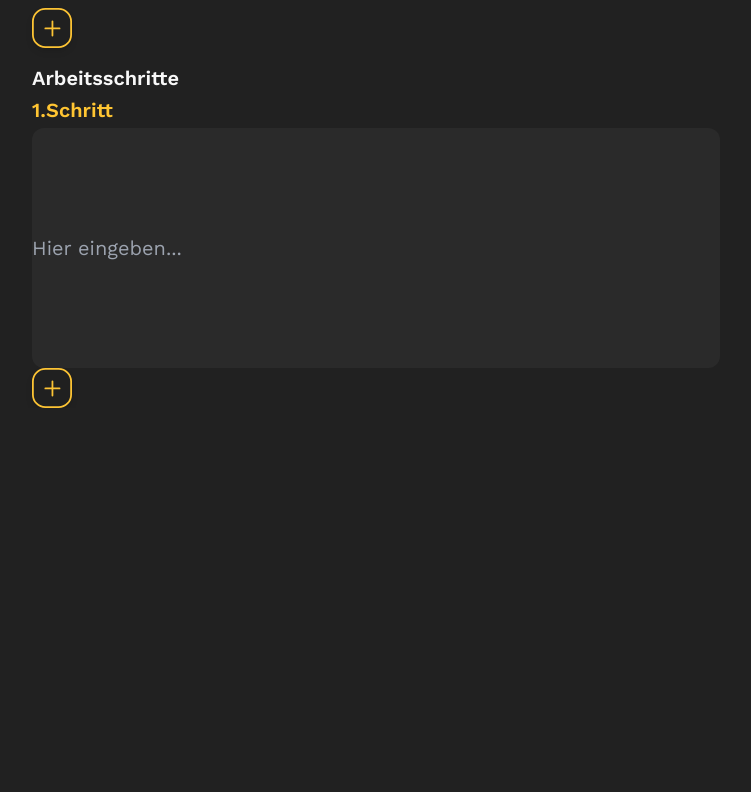
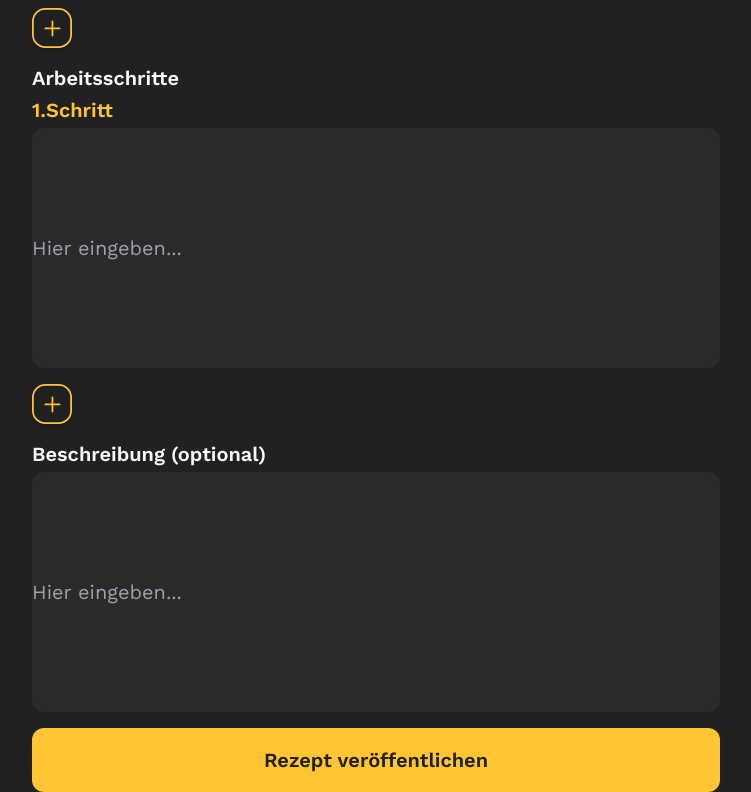
Before and after one commit to LucasOe/dishcovery, a SvelteKit app: page /add-recipe in a window 1280 px wide. Shown: the part 847-1639 px from the top of the page, without its empty margins (264-1015 px from the left). Before the commit the page ends 1255 px from the top, so only its background shows below. Built offline with nearby package versions, Linux system fonts and the light colour scheme.

Commit message:
Bild hinzufügen hat noch keine Funktion

```diff
--- a/src/routes/add-recipe/+page.svelte
+++ b/src/routes/add-recipe/+page.svelte
@@ -7,7 +7,8 @@
 	import ClockIcon from '../../assets/icons/clock.svg';
 	import PriceIcon from '../../assets/icons/price.svg';
 	import { onMount } from 'svelte';
-	import { relative } from '__sveltekit/paths';
+
+	//Picture
 
 	//Kind
 	let buttons = [
@@ -49,7 +50,7 @@
 	//Difficult
 	let isOpenDifficult = false;
 	let selectedDifficult = null;
-	let difficults = ['leicht', 'mittel', 'schwer',];
+	let difficults = ['leicht', 'mittel', 'schwer'];
 
 	onMount(() => {
 		selectedDifficult = difficults[0];
@@ -101,6 +102,7 @@
 	}
 
 	//Worksteps
+
 	let textFields = [];
 	let nextTextFieldId = 0;
 
@@ -120,7 +122,7 @@
 <div class="space-y-4">
 	<div class="flex justify-between">
 		<H1 text="Recipe Name" />
-		<a href={'/'} class=""><img alt="Close" class="w-10 h-10 drop-shadow-md" src={CloseIcon} /></a>
+		<a href={'/'}><img alt="Close" class="w-10 h-10 drop-shadow-md" src={CloseIcon} /></a>
 	</div>
 
 	<div>
@@ -129,8 +131,7 @@
 			<input
 				type="text"
 				id="title"
-				class=" text-white text-xl h-10 w-full rounded-sm"
-				style="background-color: #2A2A2A;"
+				class=" text-white text-xl h-10 w-full rounded-sm bg-[#2A2A2A]"
 				/>
 		</div>
 	</div>
@@ -150,7 +151,7 @@
 	<!-- Kind -->
 	<div>
 		<label class="text-xl font-semibold">Art</label>
-		<div class="button-box rounded-sm mt-2" style="background-color: #363636;">
+		<div class="button-box rounded-sm mt-2 bg-[#363636]">
 			<div class="buttons text-left">
 				{#each buttons as button, index (button.text)}
 					<button
@@ -167,7 +168,7 @@
 	<!-- Category -->
 	<div>
 		<label class="text-xl font-semibold">Kategorie</label>
-		<div class="button-box rounded-sm mt-2" style="background-color: #363636;">
+		<div class="button-box rounded-sm mt-2 bg-[#363636]">
 			<div class="buttons text-left">
 				{#each buttons2 as button, index2 (button.text)}
 					<button
@@ -184,7 +185,13 @@
 
 	<!-- Difficulty -->
 	<div class="flex flex-row gap-2">
-		<label class="text-xl font-semibold"><img alt="Difficulty" class="inline w-10 h-10 drop-shadow-md mr-4" src={DifficultyIcon} />Schwierigkeit</label>
+		<label class="text-xl font-semibold"
+			><img
+				alt="Difficulty"
+				class="inline w-10 h-10 drop-shadow-md mr-4"
+				src={DifficultyIcon}
+			/>Schwierigkeit</label
+		>
 	</div>
 
 	<div class="col-span-2">
@@ -195,9 +202,7 @@
 
 			<ul
 				class="absolute text-xl font-semibold rounded-md bg-[#2A2A2A] w-full overflow-y-auto z-10 shadow-md"
-				style="display: {isOpenDifficult
-					? 'block'
-					: 'none'}"
+				style="display: {isOpenDifficult ? 'block' : 'none'}"
 			>
 				{#each difficults as difficult (difficult)}
 					<li class="cursor-pointer ml-5" on:click={() => selectDifficult(difficult)}>
@@ -215,11 +220,18 @@
 	<!-- Time and Price -->
 	<div class="grid grid-flow-row-dense grid-cols-3 grid-rows-1 relative">
 		<div class="col-span-2">
-			<label class="text-xl font-semibold"><img alt="Time" class="inline w-10 h-10 drop-shadow-md mr-4" src={ClockIcon} />Zeit</label
+			<label class="text-xl font-semibold"
+				><img alt="Time" class="inline w-10 h-10 drop-shadow-md mr-4" src={ClockIcon} />Zeit</label
 			>
 		</div>
 		<div>
-			<label class="text-xl font-semibold"><img alt="Price" class="inline w-10 h-10 drop-shadow-md mr-4" src={PriceIcon}/>Preis</label>
+			<label class="text-xl font-semibold"
+				><img
+					alt="Price"
+					class="inline w-10 h-10 drop-shadow-md mr-4"
+					src={PriceIcon}
+				/>Preis</label
+			>
 		</div>
 	</div>
 
@@ -233,9 +245,7 @@
 
 				<ul
 					class="absolute text-xl font-semibold rounded-md bg-[#2A2A2A] h-20 w-full overflow-y-auto z-10"
-					style="display: {isOpenTime
-						? 'block'
-						: 'none'}"
+					style="display: {isOpenTime ? 'block' : 'none'}"
 				>
 					{#each times as time (time)}
 						<li class="cursor-pointer ml-5" on:click={() => selectTime(time)}>
@@ -278,7 +288,9 @@
 	<div>
 		<label class="block mb-1 text-xl font-semibold">Zutaten</label>
 		<div class="flex flex-row gap-2">
-			<button class="upload-btn"><img alt="Close" class="inline w-10 h-10 drop-shadow-md" src={UploadIcon} /></button>
+			<button class="upload-btn"
+				><img alt="Close" class="inline w-10 h-10 drop-shadow-md" src={UploadIcon} /></button
+			>
 		</div>
 	</div>
 
@@ -294,15 +306,40 @@
 				placeholder="Hier eingeben..."
 			/>
 		</div>
+
 		<div class="relative">
-			{#each textFields as textField (textField.id)}
-  			<input type="text"
-			class="h-60 w-full"
-			bind:value={textField.value} />
+			{#each textFields as textField, index (textField.id)}
+				<div>
+					<label class="block mb-1 text-xl font-semibold text-[#FFC532]">{index + 2}. Schritt</label
+					>
+					<input
+						type="text"
+						class="text-white text-xl h-60 w-full rounded-sm bg-gray-800 focus:outline-none"
+						style="background-color: #2A2A2A;"
+						placeholder="Hier eingeben..."
+						bind:value={textField.value}
+					/>
+				</div>
 			{/each}
 		</div>
 		<div>
-			<button on:click={addTextField}><img alt="Close" class="inline w-10 h-10 drop-shadow-md" src={UploadIcon}/></button>
+			<button on:click={addTextField}
+				><img alt="Close" class="inline w-10 h-10 drop-shadow-md mt-4" src={UploadIcon} /></button
+			>
 		</div>
 	</div>
+	<div>
+		<label class="block mb-1 text-xl font-semibold">Beschreibung (optional)</label>
+		<input
+			type="text"
+			class="text-white text-xl h-60 w-full rounded-sm bg-gray-800 focus:outline-none"
+			style="background-color: #2A2A2A;"
+			placeholder="Hier eingeben..."
+		/>
 	</div>
+	<div>
+		<button class="text-xl font-semibold w-full h-16 bg-[#FFC532] rounded-sm text-[#212121]"
+			>Rezept veröffentlichen</button
+		>
+	</div>
+</div>
```
Lines whose indentation alone changed are shown as unchanged.
